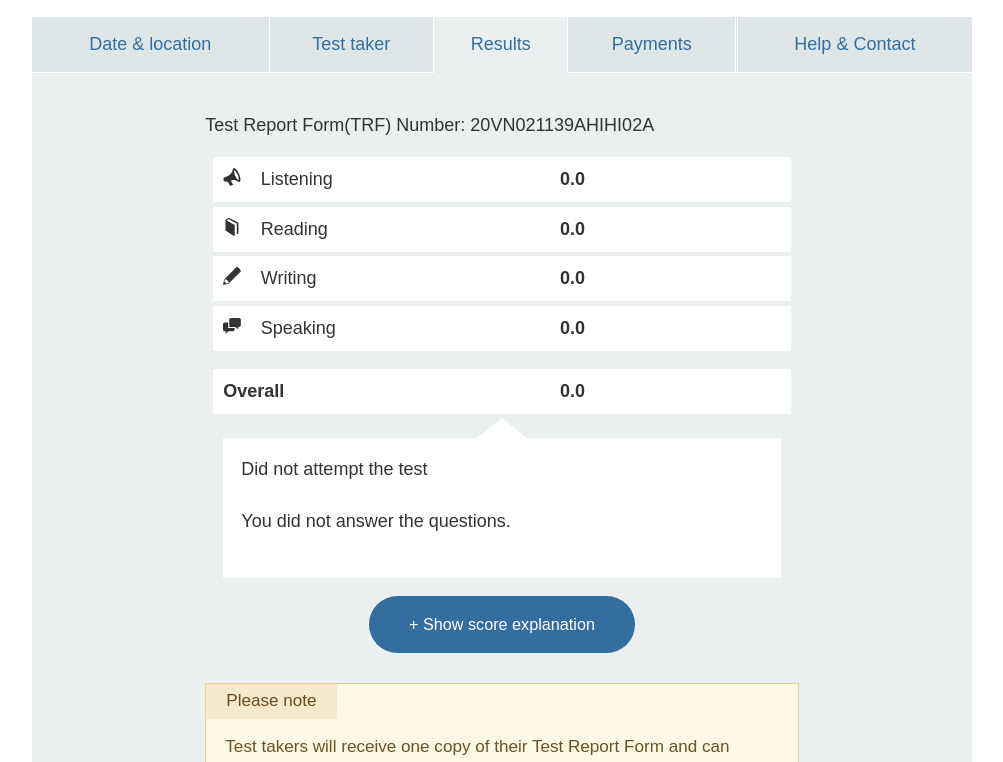
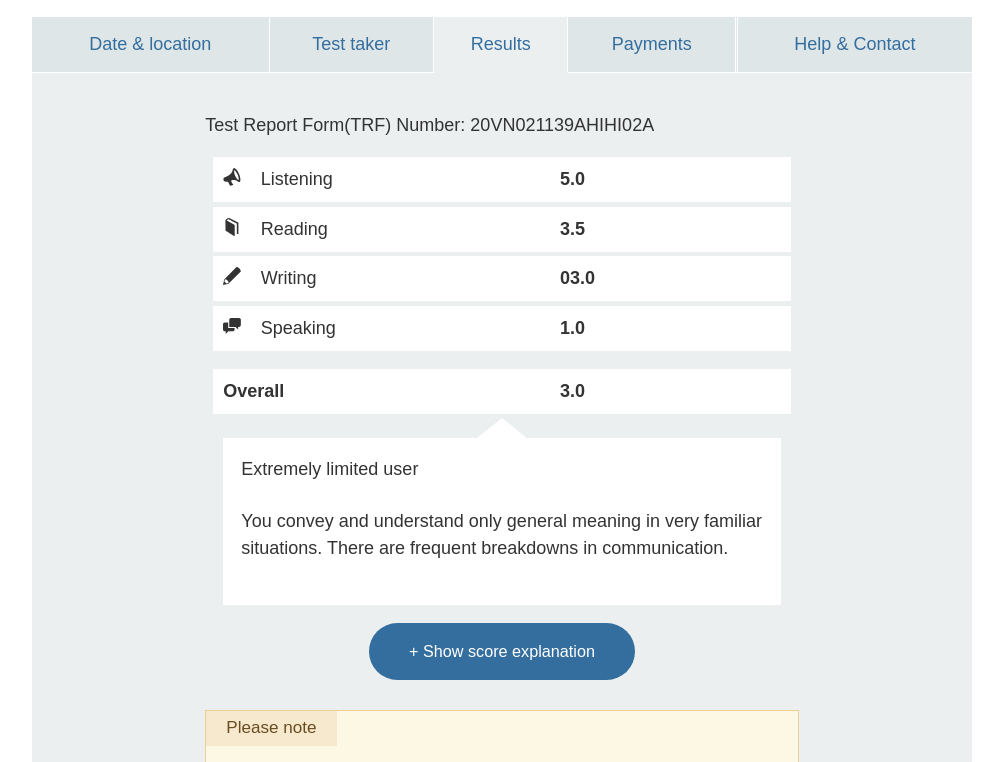
Before and after one commit to anhdp04/ieh, a plain HTML site: page index.html in a window 1280 px wide. Shown: the part 419-1181 px from the top of the page, without its empty margins (138-1141 px from the left). Drawn offline with Linux system fonts and the light colour scheme; a script that the page names is missing; a web font is replaced by a local one.

Commit message:
Update index.html

```diff
--- a/index.html
+++ b/index.html
@@ -334,7 +334,7 @@
 </svg></i> Listening
   </div>
   <div class="col-xs-5">
-    <strong>0.0</strong>
+    <strong>5.0</strong>
   </div>
 </div>
 </score-band><!----><score-band ng-repeat="band in vm.subbands | orderBy: &#39;order&#39;" band="band"><div class="row score">
@@ -345,7 +345,7 @@
 </svg></i> Reading
   </div>
   <div class="col-xs-5">
-    <strong>0.0</strong>
+    <strong>3.5</strong>
   </div>
 </div>
 </score-band><!----><score-band ng-repeat="band in vm.subbands | orderBy: &#39;order&#39;" band="band"><div class="row score">
@@ -356,7 +356,7 @@
 </svg></i> Writing
   </div>
   <div class="col-xs-5">
-    <strong>0.0</strong>
+    <strong>03.0</strong>
   </div>
 </div>
 </score-band><!----><score-band ng-repeat="band in vm.subbands | orderBy: &#39;order&#39;" band="band"><div class="row score">
@@ -367,7 +367,7 @@
 </svg></i> Speaking
   </div>
   <div class="col-xs-5">
-    <strong>0.0</strong>
+    <strong>1.0</strong>
   </div>
 </div>
 </score-band><!---->
@@ -380,15 +380,15 @@
       <strong>Overall</strong>
     </div>
     <div class="col-xs-5">
-      <strong>0.0</strong>
+      <strong>3.0</strong>
     </div>
   </div>
 
   <div class="arrow-up">&nbsp;</div>
 
   <div class="overall-score-band-rank">
-    <p>Did not attempt the test</p>
-    <p>You did not answer the questions.</p>
+    <p>Extremely limited user</p>
+    <p>You convey and understand only general meaning in very familiar situations. There are frequent breakdowns in communication.</p>
   </div>
 </div>
 
@@ -406,13 +406,13 @@
 </svg></i> Listening
   </div>
   <div class="col-xs-5">
-    <strong>0.0</strong>
+    <strong>5.0</strong>
   </div>
 </div>
 </score-band>
 
       <div class="score-band-explanation">
-        <p>You did not answer the questions.</p>
+        <p>You have a partial command of the language, and cope with overall meaning in most situations, although you are likely to make many mistakes. You should be able to handle basic communication in your own field.</p>
 
         <div ng-show="band.score.advice !== &#39;&#39;" aria-hidden="false">
           <i>How to improve:</i>
@@ -428,13 +428,13 @@
 </svg></i> Reading
   </div>
   <div class="col-xs-5">
-    <strong>0.0</strong>
+    <strong>3.5</strong>
   </div>
 </div>
 </score-band>
 
       <div class="score-band-explanation">
-        <p>You did not answer the questions.</p>
+        <p>You convey and understand only general meaning in very familiar situations. There are frequent breakdowns in communication.</p>
 
         <div ng-show="band.score.advice !== &#39;&#39;" aria-hidden="false">
           <i>How to improve:</i>
@@ -450,13 +450,13 @@
 </svg></i> Writing
   </div>
   <div class="col-xs-5">
-    <strong>0.0</strong>
+    <strong>3.0</strong>
   </div>
 </div>
 </score-band>
 
       <div class="score-band-explanation">
-        <p>You did not answer the questions.</p>
+        <p>You convey and understand only general meaning in very familiar situations. There are frequent breakdowns in communication.</p>
 
         <div ng-show="band.score.advice !== &#39;&#39;" aria-hidden="false">
           <i>How to improve:</i>
@@ -472,13 +472,13 @@
 </svg></i> Speaking
   </div>
   <div class="col-xs-5">
-    <strong>0.0</strong>
+    <strong>1.0</strong>
   </div>
 </div>
 </score-band>
 
       <div class="score-band-explanation">
-        <p>You did not answer the questions.</p>
+        <p>You have no ability to use the language except a few isolated words.</p>
 
         <div ng-show="band.score.advice !== &#39;&#39;" aria-hidden="false">
           <i>How to improve:</i>
```
